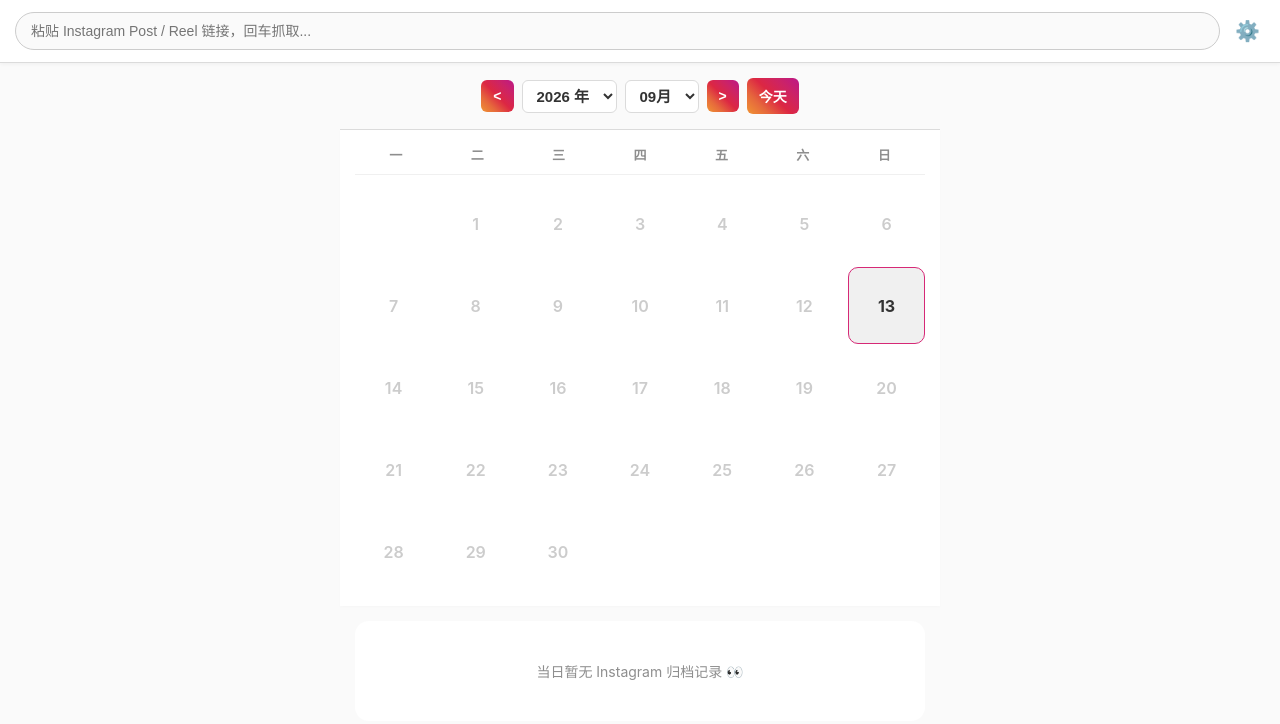
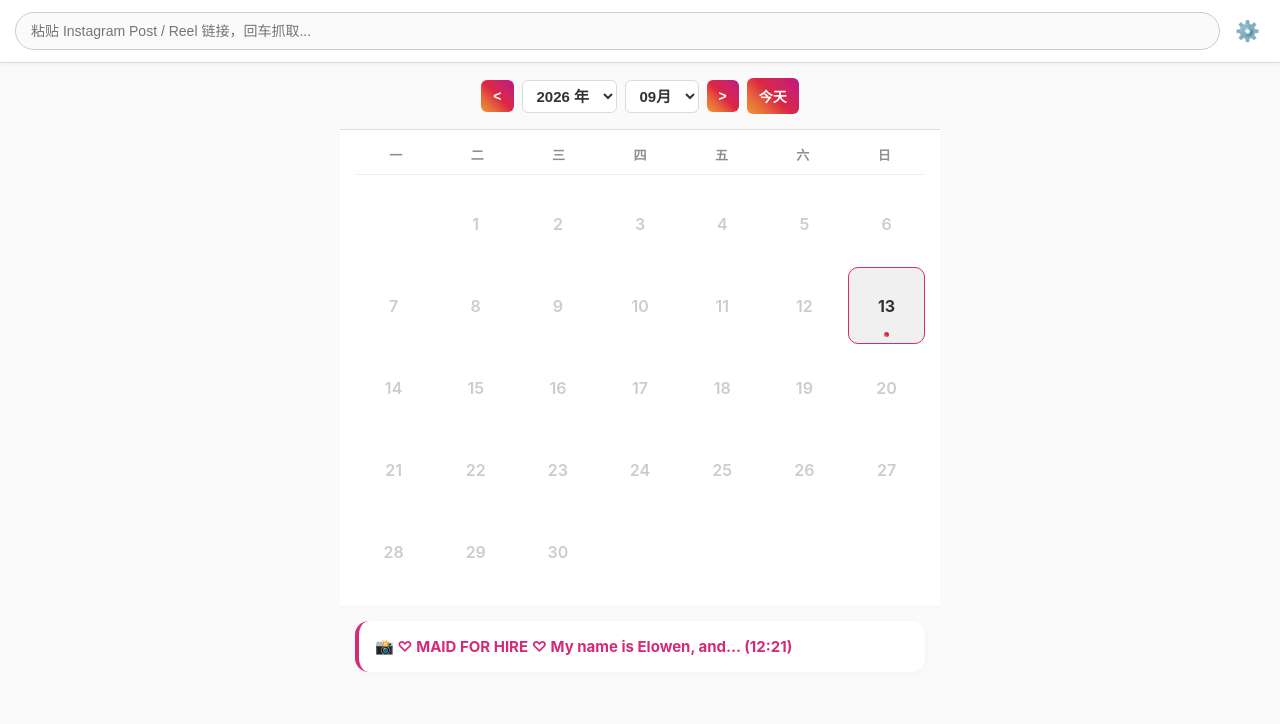
Before and after one commit to moodHappy/Instagram-File, a plain HTML site: page docs/index.html in a window 1280 px wide. Drawn offline with Linux system fonts and the light colour scheme.

Commit message:
Update calendar index

```diff
--- a/docs/index.html
+++ b/docs/index.html
@@ -145,7 +145,7 @@
     </div>
 
     <script>
-        const archiveData = /*DATA_START*/{"2026":{"9":{}}}/*DATA_END*/;
+        const archiveData = /*DATA_START*/{"2026":{"9":{"13":[{"time":"12:21","path":"2026/9/2026_9_13_1221_ins.html","title":"📸 ♡ MAID FOR HIRE ♡ My name is Elowen, and..."}]}}}/*DATA_END*/;
         const today = new Date();
         const AppState = { year: today.getFullYear(), month: today.getMonth() + 1, day: today.getDate(), deleteMode: false };
 
```
